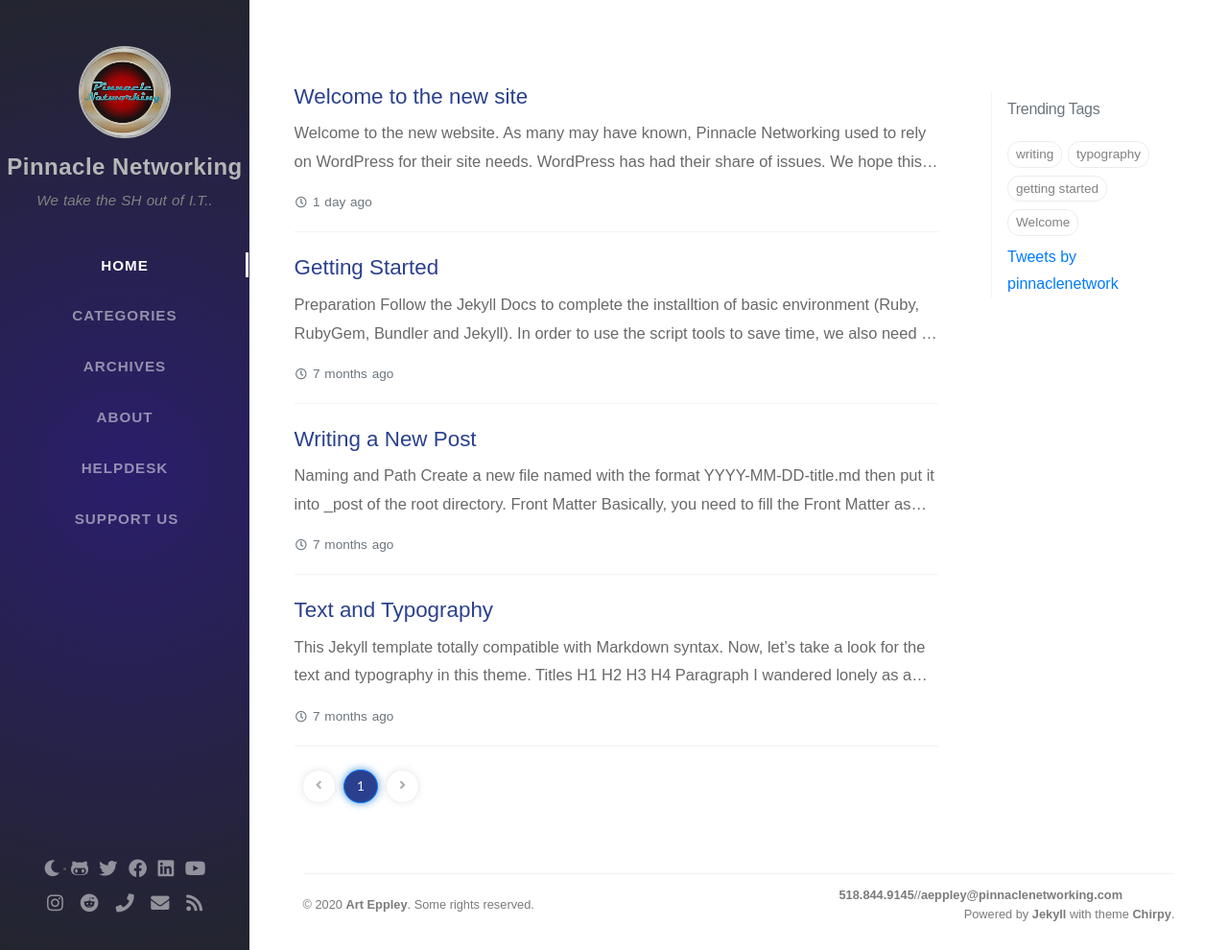
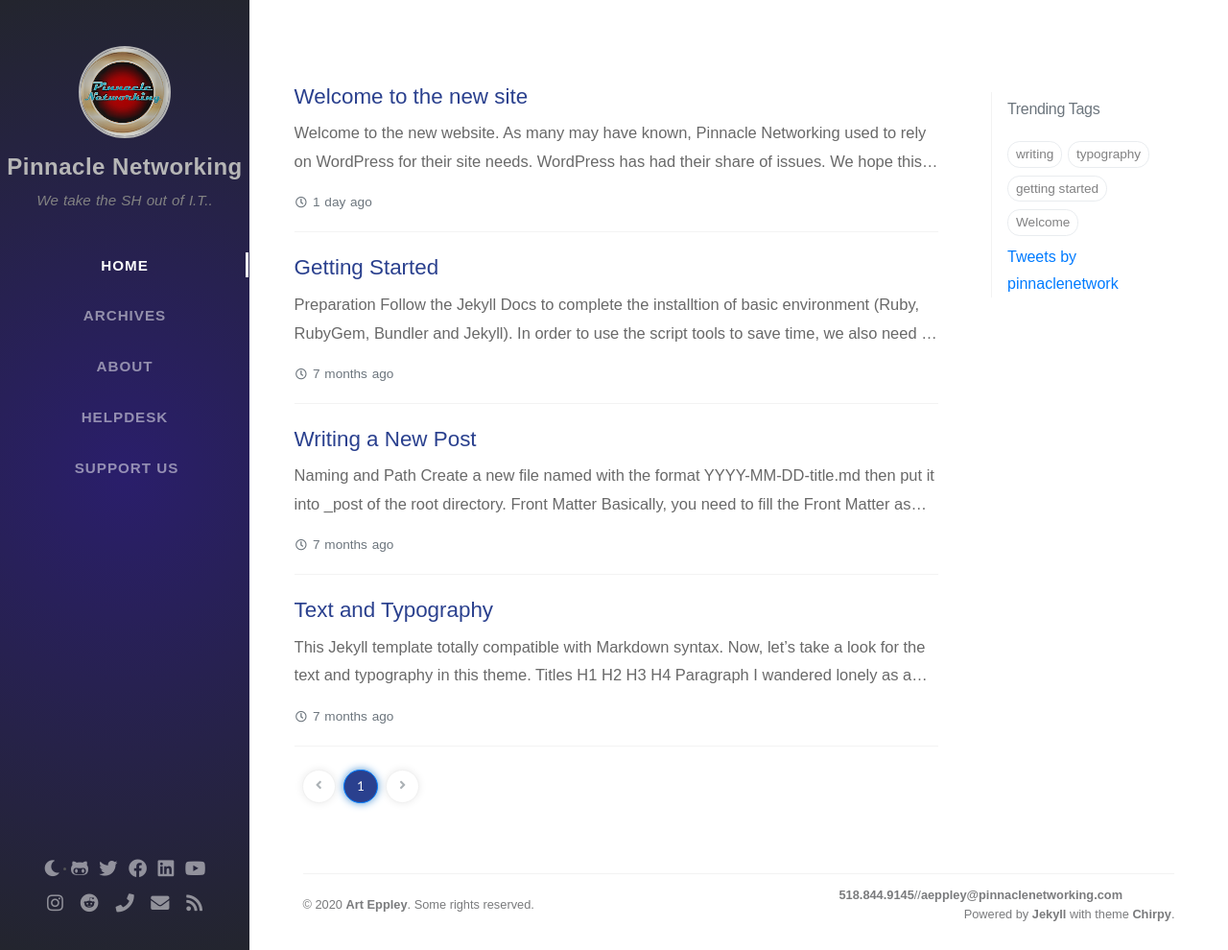
Before and after one commit to Pinnaclenetworking/pinnaclenetworking.github.io, a Jekyll site: the page built from index.html, in a window 1280 px wide and 990 px high. Shown: the whole window at 96% size. Built offline with Jekyll 4.4.1, drawn with Linux system fonts in a browser that asks for light colours; nearby versions of some CDN libraries; some web fonts are replaced; the list of posts is cut into pages by our own code; comment, search, counter and statistics services are not loaded.

Commit message:
Update tabs.yml

```diff
--- a/_data/tabs.yml
+++ b/_data/tabs.yml
@@ -8,11 +8,6 @@
 -
   name: Home
   icon: "fas fa-home"
--
-  name: Categories
-  icon: "fas fa-stream"
-  path: tabs
-  url: categories
 -
   name: "Archives"
   path: tabs
```
